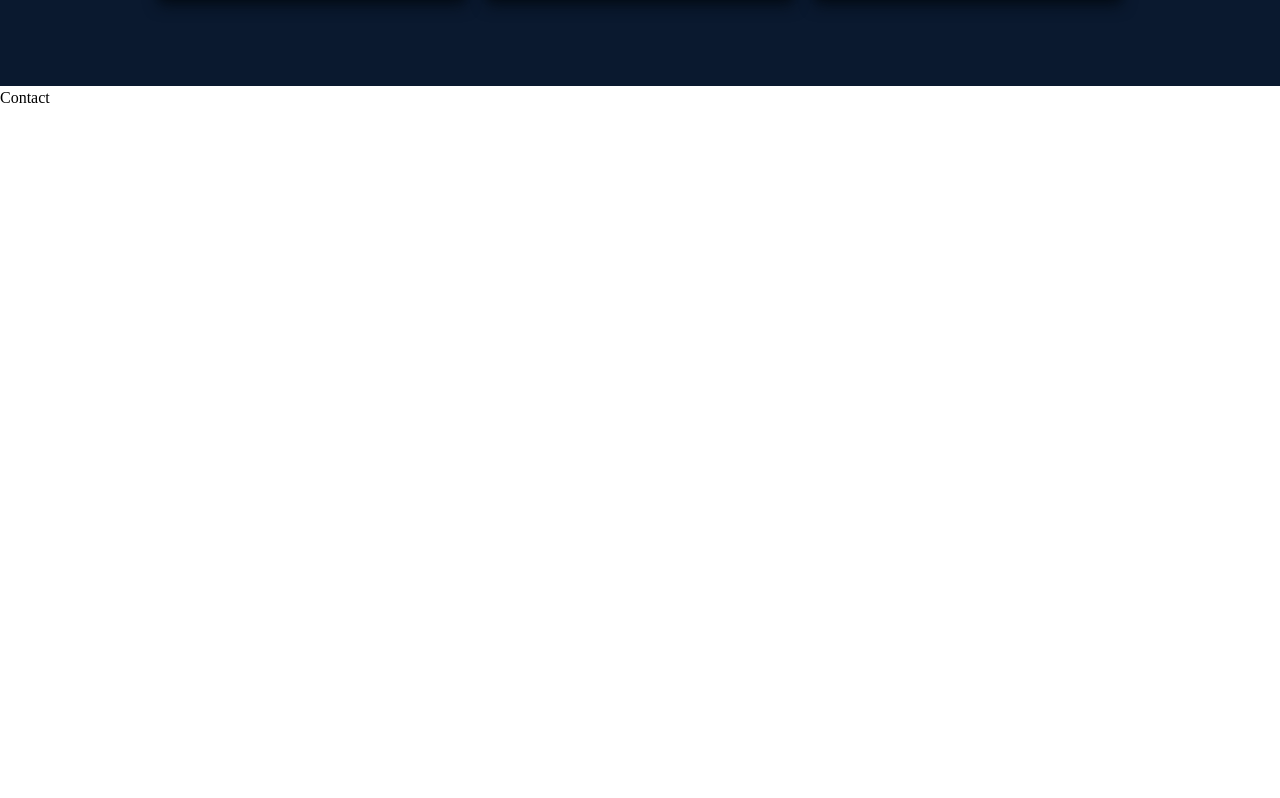
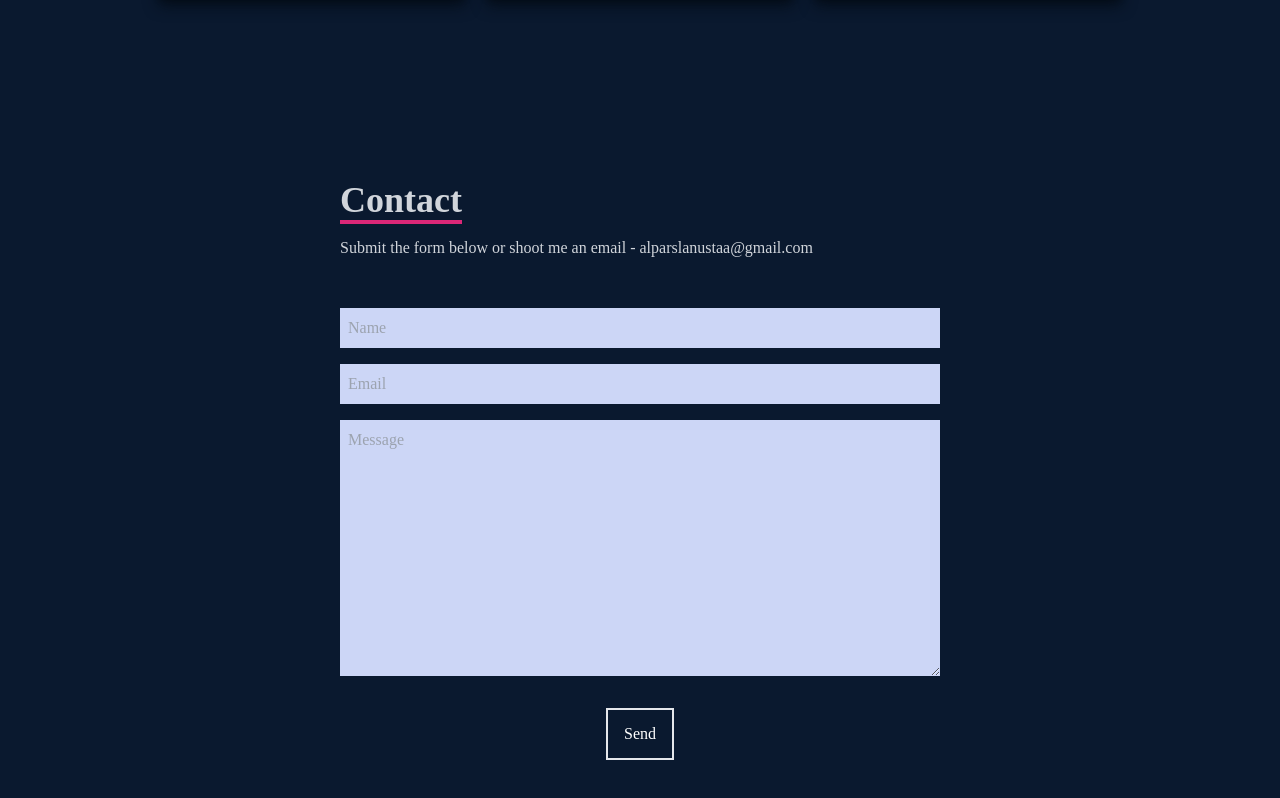
Before and after one commit to alparslanustaa/Portfolio, a React (Create React App) app: page / in a window 1280 px wide. Shown: the part 3114-3912 px from the top of the page. Before the commit the page ends 3224 px from the top, so only its background shows below. Built offline with nearby package versions, Linux system fonts and the light colour scheme.

Commit message:
style contact component

```diff
--- a/src/components/Contact.js
+++ b/src/components/Contact.js
@@ -1,7 +1,49 @@
 import React from "react";
 
 const Contact = () => {
-  return <div className="">Contact</div>;
+  return (
+    <div
+      name="contact"
+      className="w-full h-screen bg-[#0a192f] flex justify-center items-center p-4"
+    >
+      <form
+        method="POST"
+        action="https://getform.io/f/a699a1b2-f225-434e-b317-1fbbde8e006c"
+        className="flex flex-col max-w-[600px] w-full"
+      >
+        <div className="pb-8">
+          <p className="text-4xl font-bold inline border-b-4 border-pink-600 text-gray-300">
+            Contact
+          </p>
+          <p className="text-gray-300 py-4">
+            Submit the form below or shoot me an email -
+            alparslanustaa@gmail.com
+          </p>
+        </div>
+        <input
+          className="bg-[#ccd6f6] p-2"
+          type="text"
+          placeholder="Name"
+          name="name"
+        />
+        <input
+          className="my-4 p-2 bg-[#ccd6f6]"
+          type="email"
+          placeholder="Email"
+          name="email"
+        />
+        <textarea
+          className="bg-[#ccd6f6] p-2"
+          name="message"
+          rows="10"
+          placeholder="Message"
+        ></textarea>
+        <button className="text-white border-2 hover:bg-pink-600 hover:border-pink-600 px-4 py-3 my-8 mx-auto flex items-center">
+          Send
+        </button>
+      </form>
+    </div>
+  );
 };
 
 export default Contact;
--- a/src/components/NavBar.js
+++ b/src/components/NavBar.js
@@ -38,7 +38,7 @@
           </Link>
         </li>
         <li>
-          <Link to="projects" smooth={true} duration={500}>
+          <Link to="contact" smooth={true} duration={500}>
             Contact
           </Link>
         </li>
```
